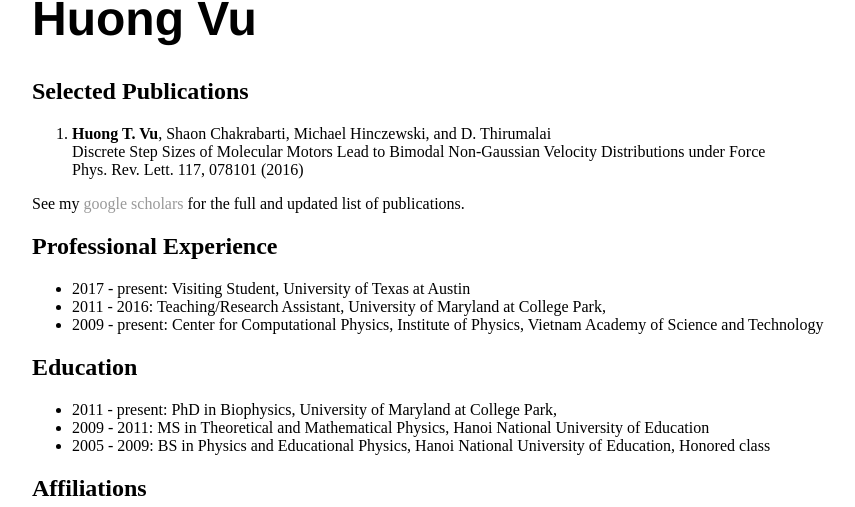
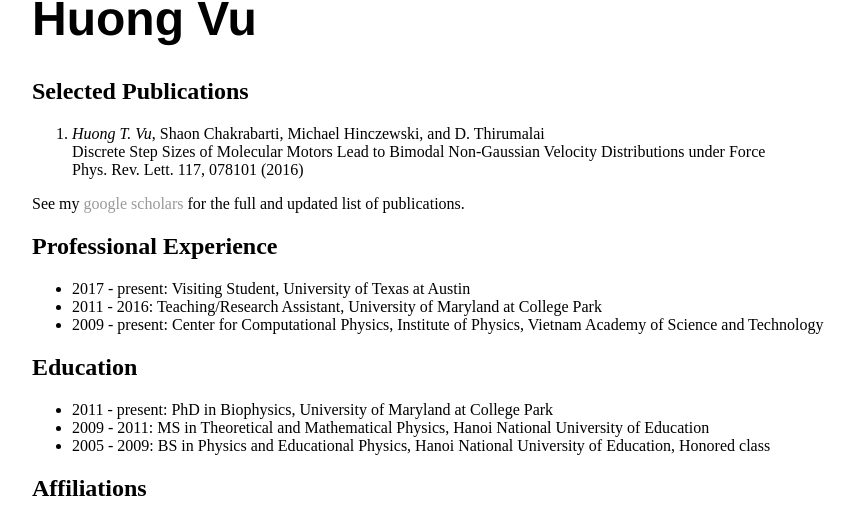
Before and after one commit to huongtvu/meoy9.github.io, a Jekyll site: the page built from index.html, in a window 1280 px wide. Shown: the part 119-626 px from the top of the page, without its empty margins (160-1015 px from the left). Built offline with Jekyll 4.4.1, drawn with Linux system fonts in a browser that asks for light colours.

```diff
--- a/index.html
+++ b/index.html
@@ -10,7 +10,7 @@ title: Huong Vu, Graduate Student in University of Maryland at College Park
 		I am interested in using both theoretical and computational tools to understand function and dynamics of such molecular machines. -->
 	<h2> Selected Publications</h2>
 	<ol>
-		<li> <strong>Huong T. Vu</strong>, Shaon Chakrabarti, Michael Hinczewski, and D. Thirumalai </li>
+		<li> <em><em>Huong T. Vu</em></em>, Shaon Chakrabarti, Michael Hinczewski, and D. Thirumalai </li>
 			Discrete Step Sizes of Molecular Motors Lead to Bimodal Non-Gaussian Velocity Distributions under Force  <br />
 		Phys. Rev. Lett. 117, 078101 (2016)
 	</ol>
@@ -18,12 +18,12 @@ title: Huong Vu, Graduate Student in University of Maryland at College Park
 	<h2> Professional Experience </h2>
 	<ul>
 		<li> 2017 - present: Visiting Student, University of Texas at Austin </li>
-		<li> 2011 - 2016: Teaching/Research Assistant, University of Maryland at College Park,<!-- <a href="https://sites.cns.utexas.edu/thirumalai">Prof. Thirumalai's lab</a> --></li>
+		<li> 2011 - 2016: Teaching/Research Assistant, University of Maryland at College Park<!--, <a href="https://sites.cns.utexas.edu/thirumalai">Prof. Thirumalai's lab</a> --></li>
 		<li> 2009 - present: Center for Computational Physics, Institute of Physics, Vietnam Academy of Science and Technology </li>
 	</ul>
 	<h2> Education </h2>
 	<ul>
-		<li> 2011 - present: PhD in Biophysics, University of Maryland at College Park,<!-- <a href="https://sites.cns.utexas.edu/thirumalai">Prof. Thirumalai's lab</a> --></li>
+		<li> 2011 - present: PhD in Biophysics, University of Maryland at College Park<!--, <a href="https://sites.cns.utexas.edu/thirumalai">Prof. Thirumalai's lab</a> --></li>
 		<li> 2009 - 2011: MS in Theoretical and Mathematical Physics, Hanoi National University of Education </li>
 		<li> 2005 - 2009: BS in Physics and Educational Physics, Hanoi National University of Education, Honored class </li>
 	</ul>
```
